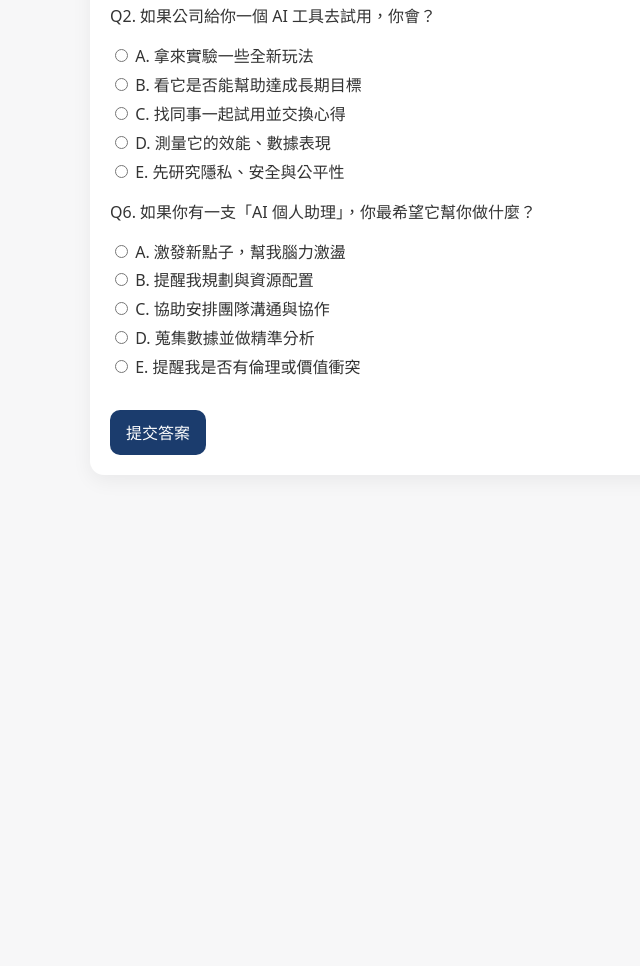
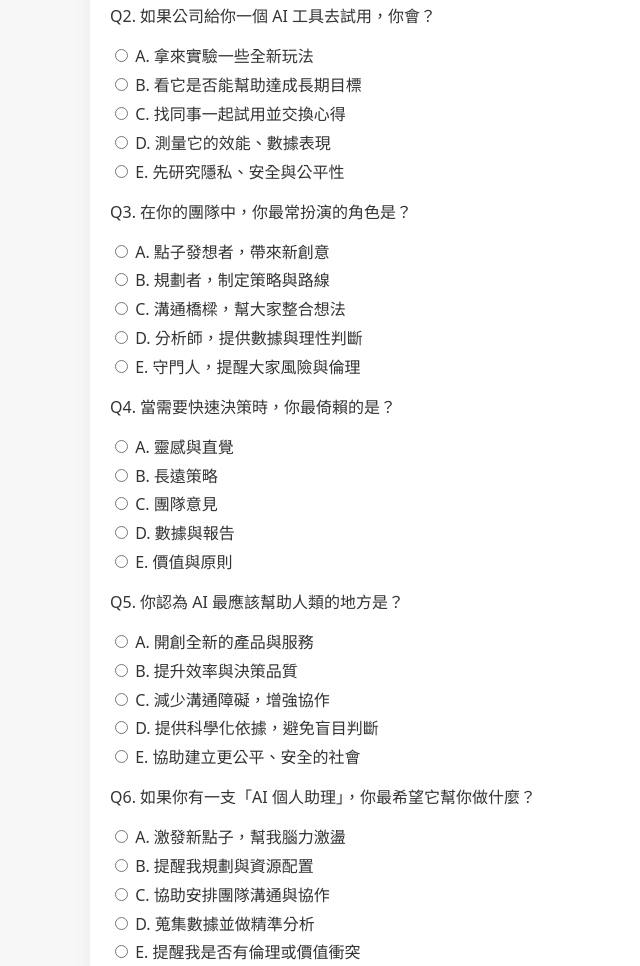
Before and after one commit to mickey103gpm/2025-Leader-Trend, a plain HTML site: page index.html in a window 1280 px wide. Shown: the part 370-1336 px from the top of the page, without its empty margins (190-830 px from the left). Before the commit the page ends 877 px from the top, so only its background shows below. Drawn offline with Linux system fonts and the light colour scheme.

Commit message:
Add files via upload

```diff
--- a/index.html
+++ b/index.html
@@ -11,6 +11,7 @@
       --card:#ffffff;
       --text:#333;
       --muted:#6b7280;
+      --cta:#1B3C6D;
     }
     body{
       font-family: "Microsoft JhengHei", system-ui, -apple-system, Segoe UI, Roboto, Helvetica, Arial, "Noto Sans TC", sans-serif;
@@ -35,6 +36,8 @@
     .logo-mark{position:absolute; bottom:10px; right:10px;}
     .logo-mark img{height:30px}
     .muted{color:var(--muted); font-size:.9rem}
+    .guidance{margin-top:1rem; font-size:1rem; font-weight:600; color:var(--primary); text-align:center}
+    .cta-btn{display:inline-block; margin-top:.6rem; padding:.55rem .9rem; border-radius:10px; background:var(--cta); color:#fff; text-decoration:none}
   </style>
 </head>
 <body>
@@ -47,7 +50,7 @@
   <section class="card" id="quiz-section">
     <h2>Step 1：AI 潛能測驗</h2>
     <form id="quizForm">
-      <!-- 題目們 -->
+      <!-- Q1 -->
       <div class="question">
         <p>Q1. 當你聽到「AI 改變工作」時，你最直覺的反應是？</p>
         <div class="options">
@@ -58,7 +61,7 @@
           <label><input type="radio" name="q1" value="倫理守護者"/> E. 擔心它對人性或倫理造成挑戰</label>
         </div>
       </div>
-      <!-- 其他題目照舊省略（保持與前版一致） -->
+      <!-- Q2 -->
       <div class="question">
         <p>Q2. 如果公司給你一個 AI 工具去試用，你會？</p>
         <div class="options">
@@ -69,7 +72,40 @@
           <label><input type="radio" name="q2" value="倫理守護者"/> E. 先研究隱私、安全與公平性</label>
         </div>
       </div>
-      <!-- ... Q3-Q6 保持不變 ... -->
+      <!-- Q3 -->
+      <div class="question">
+        <p>Q3. 在你的團隊中，你最常扮演的角色是？</p>
+        <div class="options">
+          <label><input type="radio" name="q3" value="創新者" required/> A. 點子發想者，帶來新創意</label>
+          <label><input type="radio" name="q3" value="策略家"/> B. 規劃者，制定策略與路線</label>
+          <label><input type="radio" name="q3" value="協作推動者"/> C. 溝通橋樑，幫大家整合想法</label>
+          <label><input type="radio" name="q3" value="數據驅動者"/> D. 分析師，提供數據與理性判斷</label>
+          <label><input type="radio" name="q3" value="倫理守護者"/> E. 守門人，提醒大家風險與倫理</label>
+        </div>
+      </div>
+      <!-- Q4 -->
+      <div class="question">
+        <p>Q4. 當需要快速決策時，你最倚賴的是？</p>
+        <div class="options">
+          <label><input type="radio" name="q4" value="創新者" required/> A. 靈感與直覺</label>
+          <label><input type="radio" name="q4" value="策略家"/> B. 長遠策略</label>
+          <label><input type="radio" name="q4" value="協作推動者"/> C. 團隊意見</label>
+          <label><input type="radio" name="q4" value="數據驅動者"/> D. 數據與報告</label>
+          <label><input type="radio" name="q4" value="倫理守護者"/> E. 價值與原則</label>
+        </div>
+      </div>
+      <!-- Q5 -->
+      <div class="question">
+        <p>Q5. 你認為 AI 最應該幫助人類的地方是？</p>
+        <div class="options">
+          <label><input type="radio" name="q5" value="創新者" required/> A. 開創全新的產品與服務</label>
+          <label><input type="radio" name="q5" value="策略家"/> B. 提升效率與決策品質</label>
+          <label><input type="radio" name="q5" value="協作推動者"/> C. 減少溝通障礙，增強協作</label>
+          <label><input type="radio" name="q5" value="數據驅動者"/> D. 提供科學化依據，避免盲目判斷</label>
+          <label><input type="radio" name="q5" value="倫理守護者"/> E. 協助建立更公平、安全的社會</label>
+        </div>
+      </div>
+      <!-- Q6 -->
       <div class="question">
         <p>Q6. 如果你有一支「AI 個人助理」，你最希望它幫你做什麼？</p>
         <div class="options">
@@ -86,6 +122,9 @@
   </section>
 </main>
 <script>
+  // 粉專連結（請換成你的實際粉專網址）
+  const FANPAGE_URL = 'https://www.facebook.com/GPMTW/?locale=zh_TW';
+
   const descriptions = {
     "創新者":"特質：你擅長打破框架，勇於嘗試新可能，能看見 AI 帶來的嶄新契機。<br/>祝福語：願你的創新視野，成為 「智慧驅動人才策略，佈局未來領導力」 的火花。",
     "策略家":"特質：你重視長遠規劃，能將 AI 納入整體藍圖，帶領組織穩健前行。<br/>祝福語：願你的縝密思維，助力 「AI 引領企業 HR 數位轉型」，讓未來更清晰。",
@@ -106,7 +145,16 @@
     document.getElementById('quizForm').style.display='none';
     const resultBox = document.getElementById('result');
     resultBox.style.display='block';
-    resultBox.innerHTML = `<h3>個人AI 專屬潛能卡片</h3><p><strong>🌟 AI ${resultType}</strong></p><p>${descriptions[resultType]}</p><div class="logo-mark"><img src='https://via.placeholder.com/120x40' alt='logo'></div>`;
+    resultBox.innerHTML = `
+      <h3>個人AI 專屬潛能卡片</h3>
+      <p><strong>🌟 AI ${resultType}</strong></p>
+      <p>${descriptions[resultType]}</p>
+      <div class="guidance">
+        👉 關注松誼企管 粉絲專頁，了解更多人才發展議題<br/>
+        出示關注畫面可與工作人員領取小禮物 🎁<br/>
+        <a class="cta-btn" href="${FANPAGE_URL}" target="_blank" rel="noopener">前往粉絲專頁</a>
+      </div>
+      <div class="logo-mark"><img src='https://via.placeholder.com/120x40' alt='logo'></div>`;
     setTimeout(()=> resultBox.classList.add('show'),50);
     resultBox.scrollIntoView({behavior:'smooth'});
   });
```
